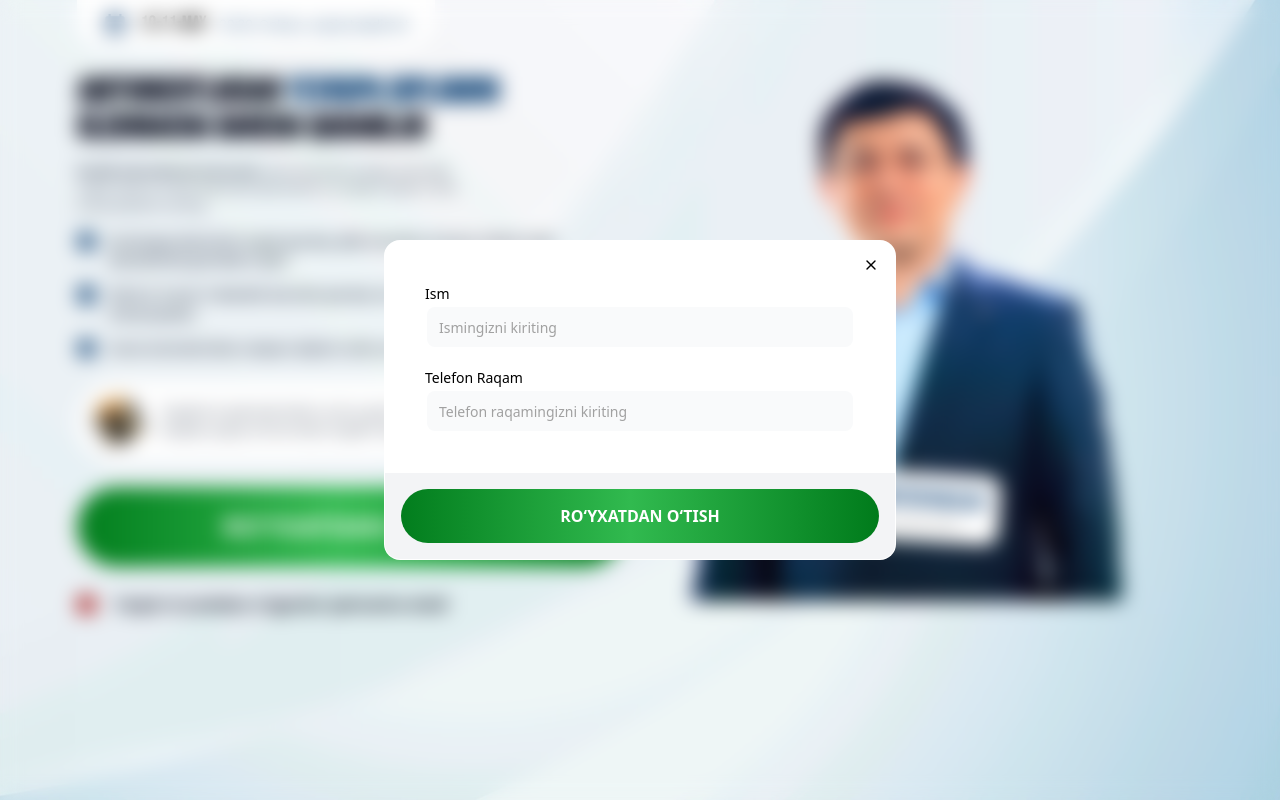
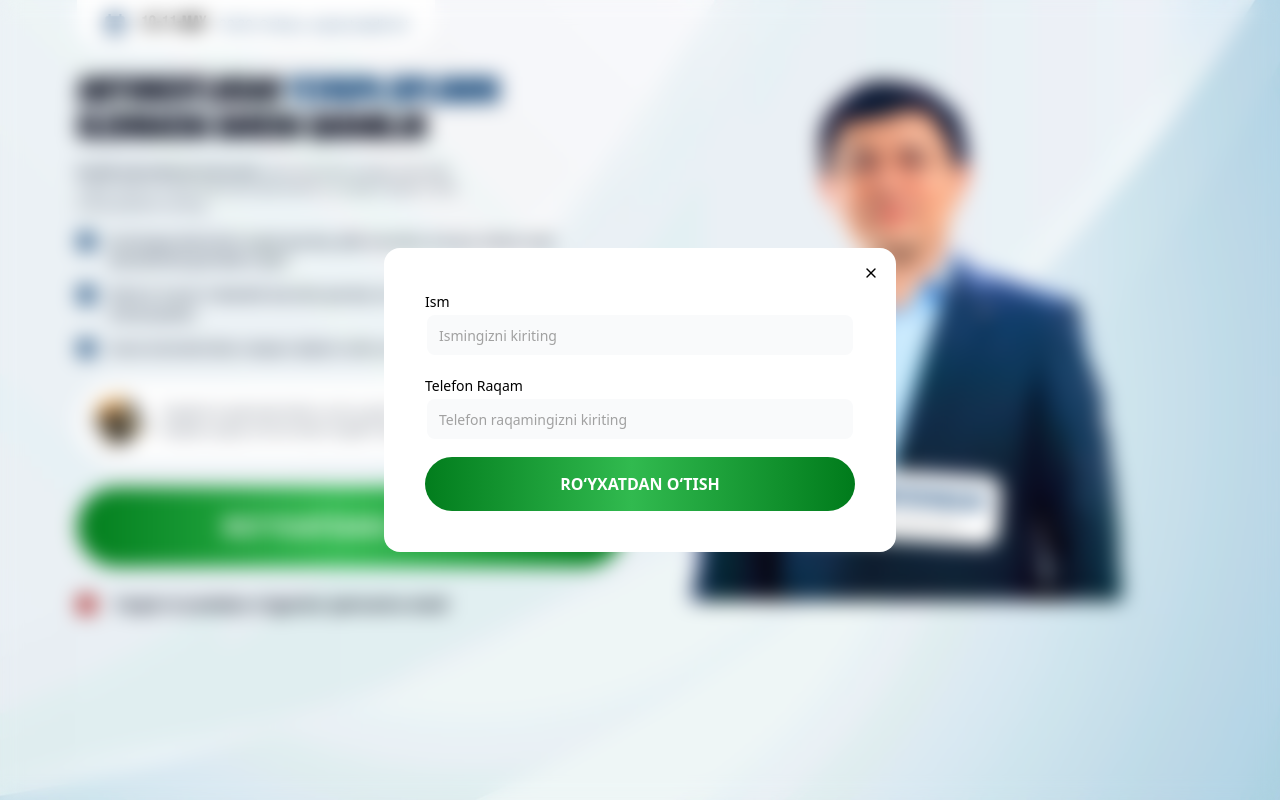
Before and after one commit to erkinov26/front, a Next.js app: page / in a window 1280 px wide. Both pictures are taken after a click on the button "RO‘YXATDAN O‘TISH". Built offline with nearby package versions, Linux system fonts and the light colour scheme.

Commit message:
refactor: simplify error handling and form validation in AnimatedModal component

```diff
--- a/app/page.tsx
+++ b/app/page.tsx
@@ -8,7 +8,9 @@ import warning from '@/public/warning.svg';
 import calendar from '@/public/calendar.svg';
 import { motion } from 'framer-motion';
 import { AnimatedModal } from "@/components/custom/modal";
+import { useState } from "react";
 export default function Home() {
+  const [isSuccess,setIsSuccess] = useState(false);
   return (
     <div className="relative w-full bg-cover min-h-screen bg-center" style={{ backgroundImage: `url('/bg-image.png')` }}>
       <div className="sm:flex sm:justify-start">
@@ -78,17 +80,6 @@ export default function Home() {
             </motion.div>
             {/* Button */}
             <div className="-mt-[40px] sm:m-0">
-              {/* <motion.button
-                initial={{ opacity: 0, x: -200 }}
-                animate={{ opacity: 1, x: 0 }}
-                transition={{ duration: 0.2, delay: 2.1 }}
-                className="text-white font-semibold sm:w-auto w-full sm:py-[1vw] sm:px-[6vw] py-[5vw]  z-50 relative sm:mt-0 hover:opacity-90 transition sm:text-[2vw] text-[6vw] rounded-[100px]"
-                style={{
-                  background: "linear-gradient(90deg, #027D1D 0%, #31BA4F 48.08%, #007B1B 100%)"
-                }}
-              >
-                RO‘YXATDAN O‘TISH
-              </motion.button> */}
               <AnimatedModal />
               {/* Warning */}
               <motion.div initial={{ opacity: 0, x: -200 }}
--- a/components/custom/modal.tsx
+++ b/components/custom/modal.tsx
@@ -14,31 +14,12 @@ import { useMutation } from "@tanstack/react-query";
 import axios from "axios";
 export function AnimatedModal() {
   const [formData, setFormData] = useState({ ism: "", telefon: "" });
-  const [errors, setErrors] = useState({ ism: "", telefon: "" });
+  const [errors, setErrors] = useState<null | string>(null);
 
   const handleChange = (e: React.ChangeEvent<HTMLInputElement>) => {
     const { name, value } = e.target;
     setFormData((prev) => ({ ...prev, [name]: value }));
-    setErrors((prev) => ({ ...prev, [name]: "" }));
-  };
-
-  const validateForm = () => {
-    let valid = true;
-    const newErrors = { ism: "", telefon: "" };
-
-    if (!formData.ism.trim()) {
-      newErrors.ism = "Ism majburiy";
-      valid = false;
-    }
-
-    if (!/^\d{9,}$/.test(formData.telefon)) {
-      newErrors.telefon =
-        "Faqat raqamlardan iborat bo‘lishi va uzunligi kamida 9 ta bo‘lishi kerak";
-      valid = false;
-    }
-
-    setErrors(newErrors);
-    return valid;
+    setErrors(null);
   };
 
   const { isPending, mutate, isError } = useMutation({
@@ -51,14 +32,13 @@ export function AnimatedModal() {
       setFormData({ ism: "", telefon: "" });
     },
     onError: (error) => {
-      console.error("Xatolik:", error);
+      console.error("Xatolik:", setErrors((error as any).response?.data.message));
     },
   });
 
-  const handleSubmit = () => {
-    if (validateForm()) {
+  const handleSubmit = (e: any) => {
+    e.preventDefault();
     mutate(formData);
-    }
   };
 
   return (
@@ -79,36 +59,32 @@ export function AnimatedModal() {
       </motion.div>
       <ModalBody className="rounded-lg">
         <ModalContent>
+          <form action="">
             <div>
               <Label>Ism</Label>
               <Input
                 name="ism"
+                required
                 placeholder="Ismingizni kiriting"
                 value={formData.ism}
                 onChange={handleChange}
               />
-            {errors.ism && (
-              <p className="text-red-500 text-sm mt-1">{errors.ism}</p>
-            )}
             </div>
-          <div className="mt-4">
+            <div className="my-4">
               <Label>Telefon Raqam</Label>
               <Input
                 name="telefon"
+                required
                 placeholder="Telefon raqamingizni kiriting"
                 value={formData.telefon}
                 onChange={handleChange}
               />
-            {errors.telefon && (
-              <p className="text-red-500 text-sm mt-1">{errors.telefon}</p>
-            )}
             </div>
-        </ModalContent>
-        <ModalFooter className="gap-4">
             <button
               onClick={handleSubmit}
+              type="submit"
               disabled={isPending}
-            className="text-white font-semibold w-full py-[15px] rounded-[100px] disabled:opacity-50"
+              className="text-white cursor-pointer font-semibold w-full py-[15px] rounded-[100px] disabled:opacity-50"
               style={{
                 background:
                   "linear-gradient(90deg, #027D1D 0%, #31BA4F 48.08%, #007B1B 100%)",
@@ -116,10 +92,13 @@ export function AnimatedModal() {
             >
               {isPending ? "Yuborilmoqda..." : "RO‘YXATDAN O‘TISH"}
             </button>
-          {isError && (
-            <p className="text-red-500 text-sm">Xatolik yuz berdi.</p>
+          </form>
+        </ModalContent>
+        {isError && errors && (
+          <ModalFooter>
+            <p className="text-red-500 w-full text-sm text-center">{errors}</p>
+          </ModalFooter>
         )}
-        </ModalFooter>
       </ModalBody>
     </Modal>
   );
```
Lines whose indentation alone changed are shown as unchanged.
